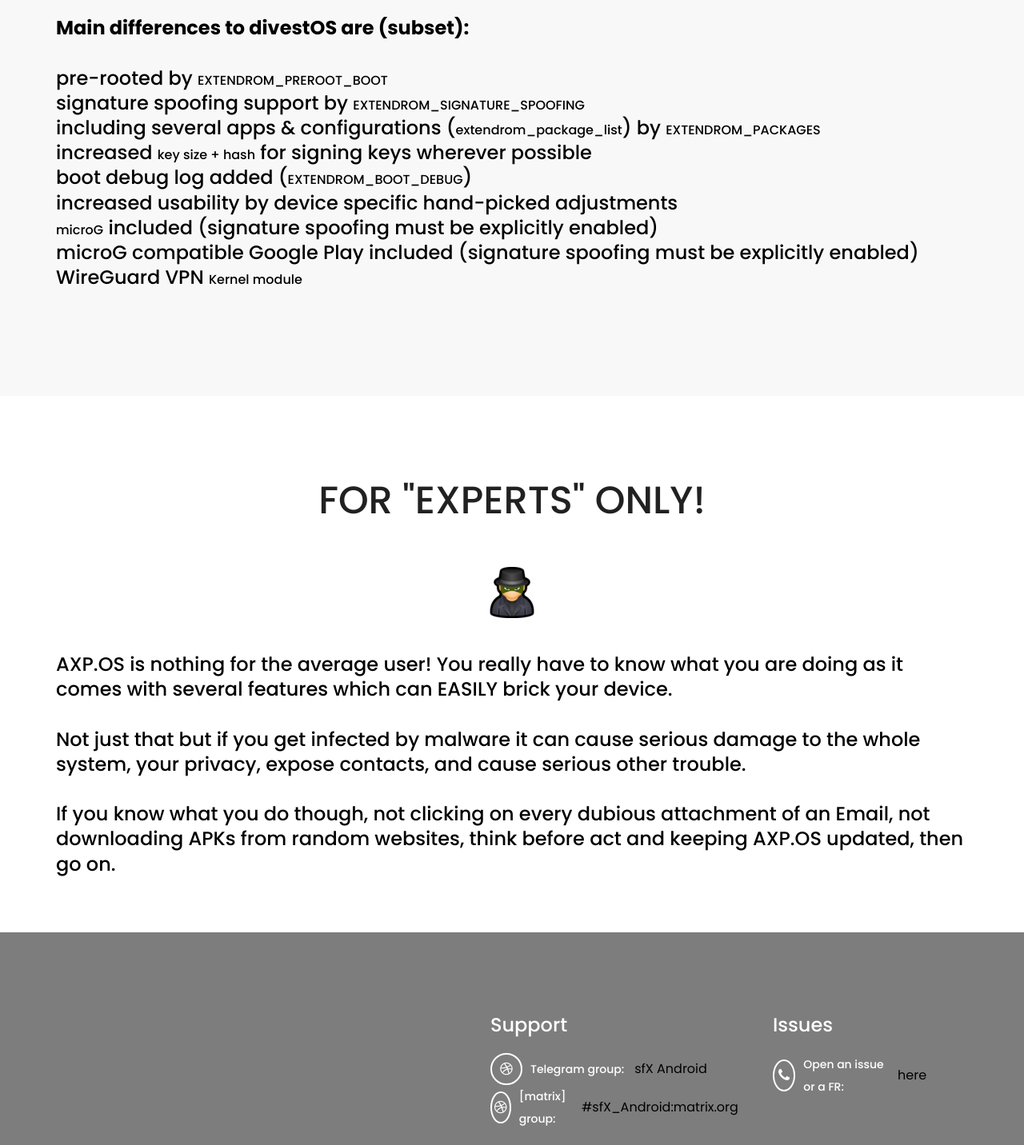
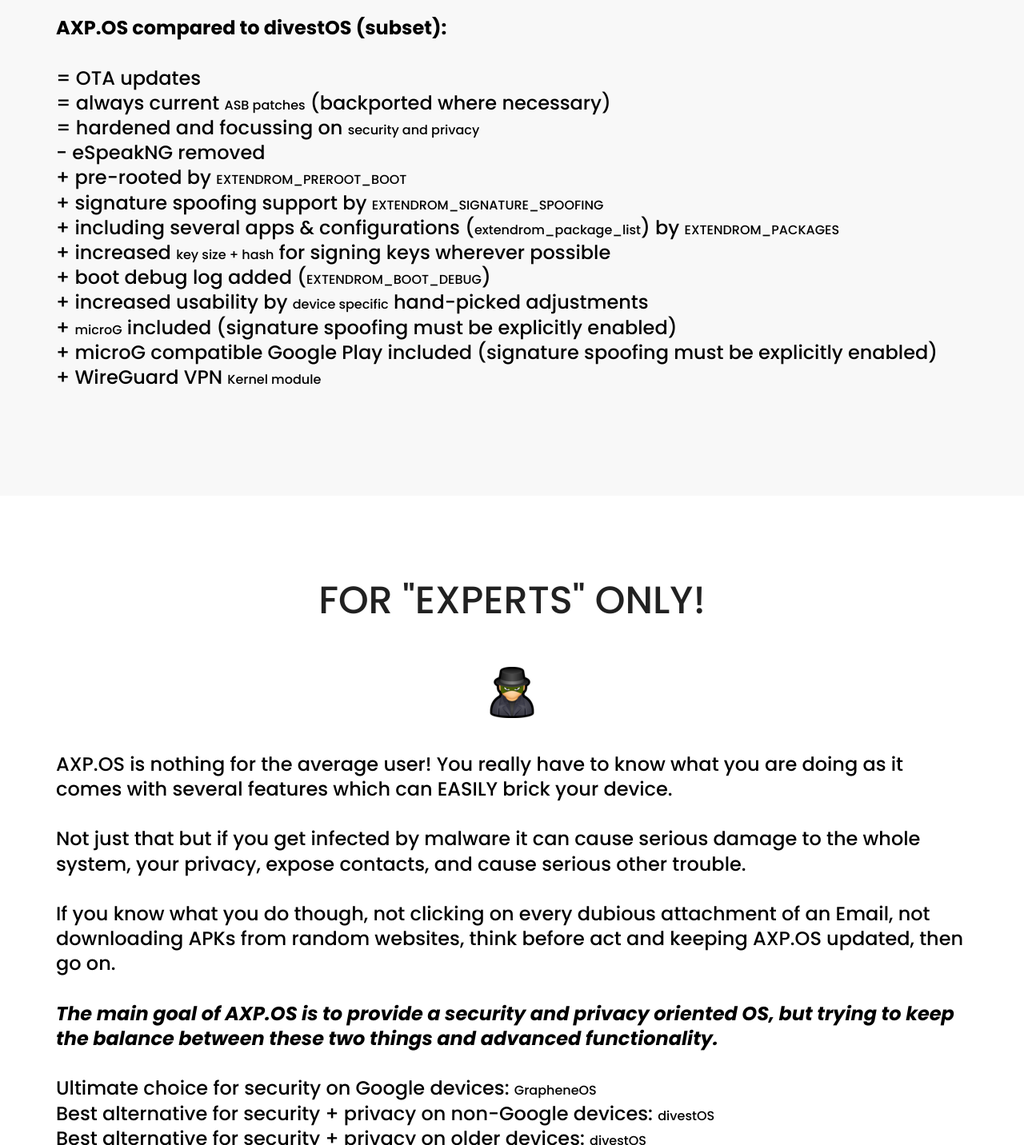
Before and after one commit to AXP-OS/axpos.org, a plain HTML site: page index.html in a window 1280 px wide. Shown: the part 537-1969 px from the top of the page at 80% size. Drawn offline with Linux system fonts and the light colour scheme.

Commit message:
Update index.html

```diff
--- a/index.html
+++ b/index.html
@@ -59,8 +59,8 @@
                             <div class="classynav">
                                 <ul>
                                     <li><a href="index.html">Home</a></li>
-				    <li><a href="https://github.com/AXP-OS/build/wiki/build" target=_blank>Build</a></li>
-				    <li><a href="https://github.com/AXP-OS" target=_blank>Sources</a></li>
+				   <li><a href="https://github.com/AXP-OS/build/wiki/build" target=_blank>Build</a></li>
+				   <li><a href="https://github.com/AXP-OS" target=_blank>Sources</a></li>
                                     <li><a href="dl.html">Download</a></li>
                                 </ul>
 
@@ -101,18 +101,22 @@
                         AXP.OS (short for "Advanced XPerience OS") is a more private and more secure aftermarket mobile operating system based on <a href="https://divestos.org" target=_blank>DivestOS</a>.<br/>
 
                         <br/>
-                        <b>Main differences to divestOS are (subset):</b>
+                        <b>AXP.OS compared to divestOS (subset):</b>
                         <br/><br/>
 			<ul>
-			<li>pre-rooted by <a href="https://github.com/sfX-android/android_vendor_extendrom/wiki/EXTENDROM_PREROOT_BOOT-NG" target=_blank>EXTENDROM_PREROOT_BOOT</a></li>
-			<li>signature spoofing support by <a href="https://github.com/sfX-android/android_vendor_extendrom/wiki/EXTENDROM_SIGNATURE_SPOOFING" target=_blank>EXTENDROM_SIGNATURE_SPOOFING</a></li>
-			<li>including several apps & configurations (<a href="https://github.com/sfX-android/automation_scripts/blob/ansible/roles/axp/common/defaults/main.yml#L28" target=_blank>extendrom_package_list</a>) by <a href="https://github.com/sfX-android/android_vendor_extendrom/wiki/EXTENDROM_PACKAGES">EXTENDROM_PACKAGES</a></li>
-			<li>increased <a href="https://github.com/sfX-android/automation_scripts/blob/ansible/roles/axp/common/defaults/main.yml#L42-L44" target=_blank>key size + hash</a> for signing keys wherever possible</li>
-			<li>boot debug log added (<a href="https://github.com/sfX-android/android_vendor_extendrom/wiki/EXTENDROM_BOOT_DEBUG" target=_blank>EXTENDROM_BOOT_DEBUG</a>)</li>
-			<li>increased usability by device specific hand-picked adjustments</li>
-			<li><a href="https://microg.org/" target=_blank>microG</a> included (signature spoofing must be explicitly enabled)</li>
-			<li>microG compatible Google Play included (signature spoofing must be explicitly enabled)</li>
-			<li>WireGuard VPN <a href="https://www.wireguard.com/compilation" target=_blank>Kernel module</a></li>
+			<li>= OTA updates</li>
+			<li>= always current <a href="https://source.android.com/docs/security/bulletin" target=_blank>ASB patches</a> (backported where necessary)</li>
+			<li>= hardened and focussing on <a href="https://divestos.org/pages/technical_details#changes" target=_blank>security and privacy</a></li>
+			<li>- eSpeakNG removed</li>
+			<li>+ pre-rooted by <a href="https://github.com/sfX-android/android_vendor_extendrom/wiki/EXTENDROM_PREROOT_BOOT-NG" target=_blank>EXTENDROM_PREROOT_BOOT</a></li>
+			<li>+ signature spoofing support by <a href="https://github.com/sfX-android/android_vendor_extendrom/wiki/EXTENDROM_SIGNATURE_SPOOFING" target=_blank>EXTENDROM_SIGNATURE_SPOOFING</a></li>
+			<li>+ including several apps & configurations (<a href="https://github.com/sfX-android/automation_scripts/blob/ansible/roles/axp/common/defaults/main.yml#L28" target=_blank>extendrom_package_list</a>) by <a href="https://github.com/sfX-android/android_vendor_extendrom/wiki/EXTENDROM_PACKAGES">EXTENDROM_PACKAGES</a></li>
+			<li>+ increased <a href="https://github.com/sfX-android/automation_scripts/blob/ansible/roles/axp/common/defaults/main.yml#L42-L44" target=_blank>key size + hash</a> for signing keys wherever possible</li>
+			<li>+ boot debug log added (<a href="https://github.com/sfX-android/android_vendor_extendrom/wiki/EXTENDROM_BOOT_DEBUG" target=_blank>EXTENDROM_BOOT_DEBUG</a>)</li>
+			<li>+ increased usability by <a href="https://github.com/sfX-android/automation_scripts/tree/ansible/roles/axp/common/templates" target=_blank>device specific</a> hand-picked adjustments</li>
+			<li>+ <a href="https://microg.org/" target=_blank>microG</a> included (signature spoofing must be explicitly enabled)</li>
+			<li>+ microG compatible Google Play included (signature spoofing must be explicitly enabled)</li>
+			<li>+ WireGuard VPN <a href="https://www.wireguard.com/compilation" target=_blank>Kernel module</a></li>
 			</ul>
                         <br/>
                         <br/>
@@ -140,6 +144,23 @@
                         AXP.OS is nothing for the average user! You really have to know what you are doing as it comes with several features which can EASILY brick your device.<br/><br/>
                         Not just that but if you get infected by malware it can cause serious damage to the whole system, your privacy, expose contacts, and cause serious other trouble.<br/><br/>
                         If you know what you do though, not clicking on every dubious attachment of an Email, not downloading APKs from random websites, think before act and keeping AXP.OS updated, then go on.
+			<br/>
+			<br/>
+			<i><b>The main goal of AXP.OS is to provide a security and privacy oriented OS, but trying to keep the balance between these two things and advanced functionality.</b></i><br/>
+			<br/>
+			Ultimate choice for security on Google devices: <a href="https://grapheneos.org" target_blank>GrapheneOS</a><br/>
+			Best alternative for security + privacy on non-Google devices: <a href="https://divestos.org/" target=_blank>divestOS</a><br/>
+			Best alternative for security + privacy on older devices: <a href="https://divestos.org/" target=_blank>divestOS</a><br/>
+			Best alternative for security + privacy + advanced functionality: <b>AXP.OS</b><br/>
+			<br/>
+			<i><b>There are countless custom OS available, each with its own focus. Why using divestOS as base and not eOS, iode, LineageOS or <i>fill-in-your-choice</i>?</b></i> <br/>
+			<br/>
+			divestOS has specialized on the minimum: ASB patches - even for very old systems (e.g. Android 7). For this purpose even a CSV patcher was developed and published. But not only ASB patches are integrated in the Android sources, but also in the kernel - which many developers leave out.
+			Besides this bare minimum, divestOS comes with countless security optimizations, partly ported from GrapheneOS, partly added by itself or picked from other custom OS.<br/>
+			<br/>
+			All this ensures that even devices running older Android versions get the best possible security and privacy.<br/>
+			<br/>
+			Therefore divestOS as a basis.
                         </h4>
                     </div>
                 </div>
@@ -206,8 +227,8 @@
                         <nav class="footer-nav">
                             <ul>
                                     <li><a href="index.html">Home</a></li>
-				    <li><a href="https://github.com/AXP-OS/build/wiki/build" target=_blank>Build</a></li>
-				    <li><a href="https://github.com/AXP-OS" target=_blank>Sources</a></li>
+				   <li><a href="https://github.com/AXP-OS/build/wiki/build" target=_blank>Build</a></li>
+				   <li><a href="https://github.com/AXP-OS" target=_blank>Sources</a></li>
                                     <li><a href="dl.html">Download</a></li>
                             </ul>
                         </nav>
```
